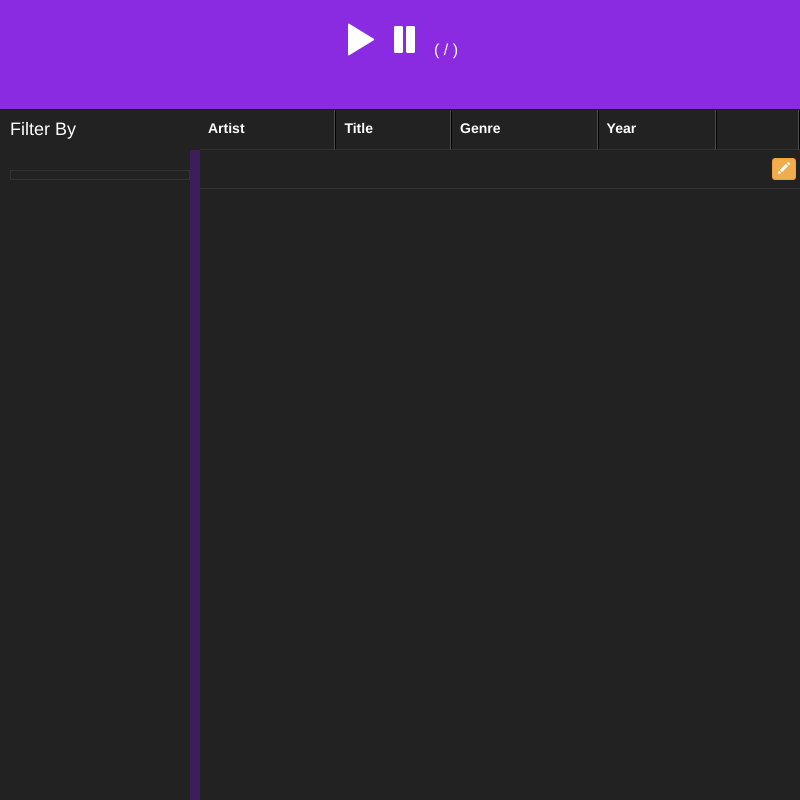
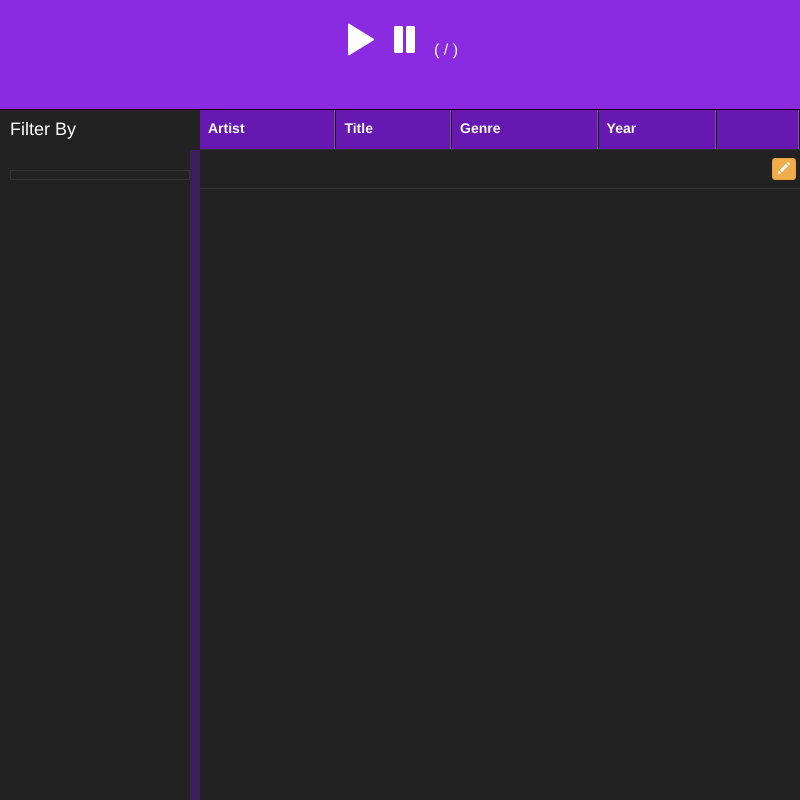
Before and after one commit to PhilSanders/knockout-project, an Electron app: page assets/views/index.html in a window 800 px wide. Drawn offline with nearby package versions, Linux system fonts and the light colour scheme; no server answers.

Commit message:
it updates the colors and vars

```diff
--- a/assets/css/scss/_library-list.scss
+++ b/assets/css/scss/_library-list.scss
@@ -10,7 +10,7 @@
   table {
     table-layout: auto;
     thead {
-      // background: blueviolet;
+      background: $brand-primary-dark;
     }
     tr {
       border-bottom: 1px $gray-dark solid;
```
Also changed, not shown: assets/css/scss/_variables.scss (+6 -2 lines), assets/css/main.css.
